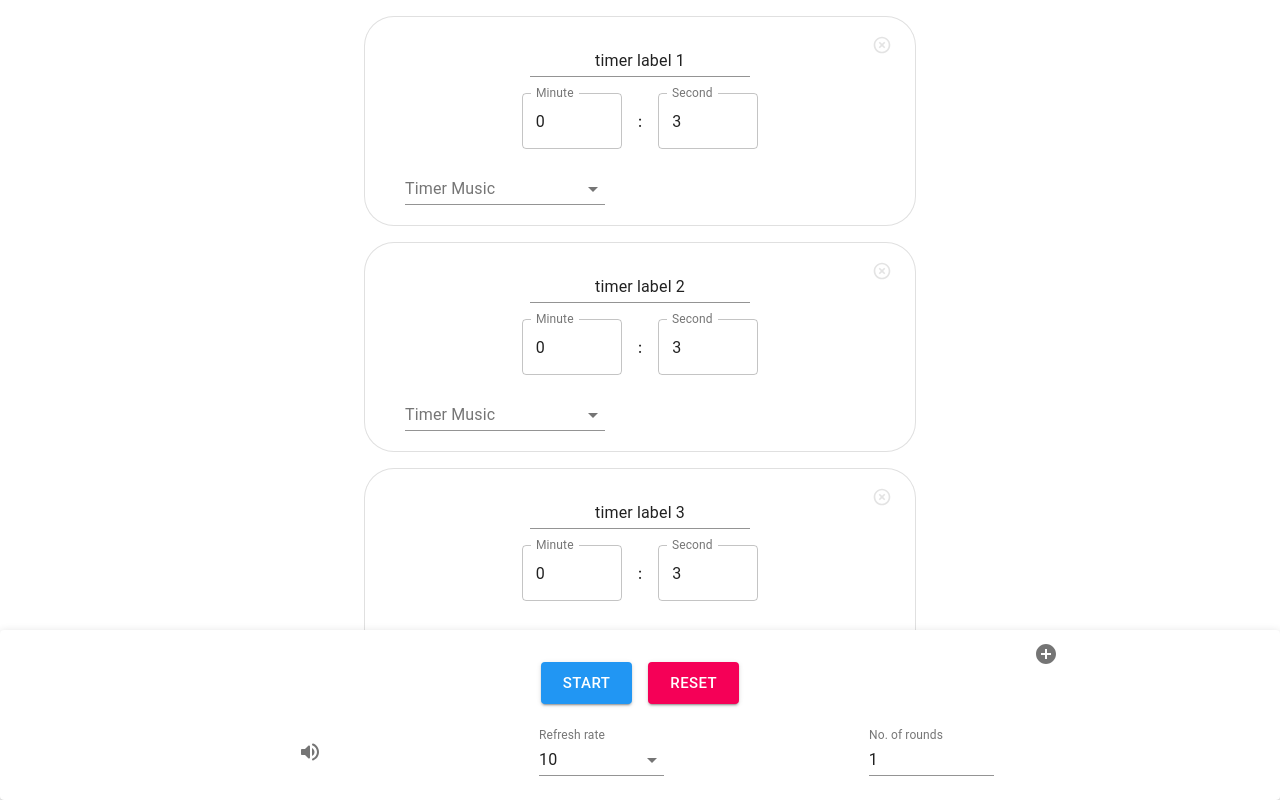
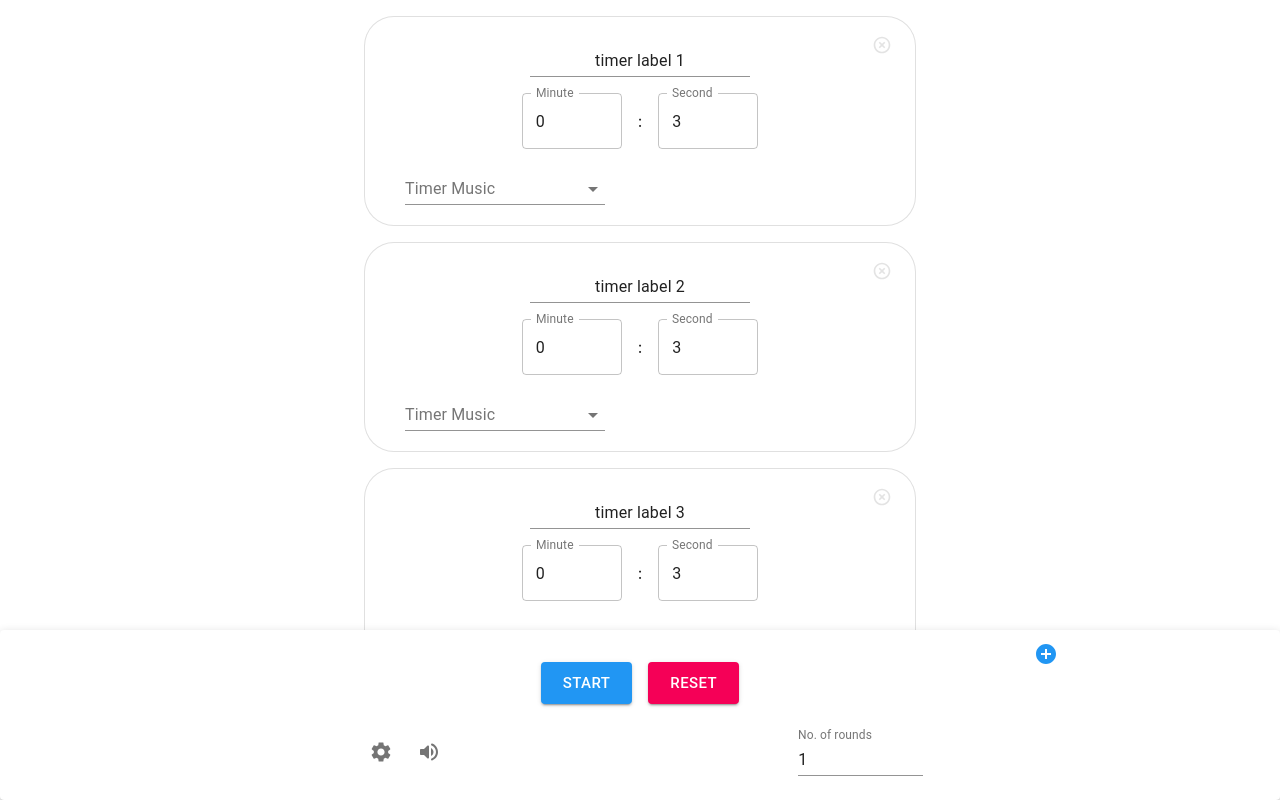
Before and after one commit to hohin728/react-redux-training-timer, a React (Create React App) app: page / in a window 1280 px wide. Built offline with nearby package versions, Linux system fonts and the light colour scheme.

Commit message:
Add settings modal

```diff
--- a/src/components/ControlPanel.jsx
+++ b/src/components/ControlPanel.jsx
@@ -2,8 +2,6 @@ import React, { useEffect } from "react"
 import { useSelector, useDispatch } from "react-redux"
 import {
 	timerStatusUpdated,
-	selectTimerDelay,
-	timerDelayUpdated,
 	selectActiveTimerId,
 	timerSetNextTimer,
 	selectTimerStatus,
@@ -24,8 +22,6 @@ import {
 	Box,
 	Container,
 	Paper,
-	InputLabel,
-	MenuItem,
 	FormControl,
 	makeStyles,
 	TextField,
@@ -33,7 +29,8 @@ import {
 import VolumeOffRoundedIcon from "@material-ui/icons/VolumeOffRounded"
 import VolumeUpRoundedIcon from "@material-ui/icons/VolumeUpRounded"
 import AddCircleSharpIcon from "@material-ui/icons/AddCircleSharp"
-import { Select } from "@material-ui/core"
+import SettingsIcon from "@material-ui/icons/Settings"
+
 import { createTimer } from "../services/timerService"
 
 const useStyles = makeStyles((theme) => ({
@@ -61,11 +58,10 @@ const useStyles = makeStyles((theme) => ({
 	},
 }))
 
-const ControlPanel = ({ setHeightOfControlPanel }) => {
+const ControlPanel = ({ setHeightOfControlPanel, handleModalStatus }) => {
 	const classes = useStyles()
 	const dispatch = useDispatch()
 
-	const delay = useSelector(selectTimerDelay)
 	const timerStatus = useSelector(selectTimerStatus)
 	const activeTimerId = useSelector(selectActiveTimerId)
 	const loopTotal = useSelector(selectTimerLoopTotalCount)
@@ -87,9 +83,6 @@ const ControlPanel = ({ setHeightOfControlPanel }) => {
 		)
 		dispatch(timerSetShowCountdown({ showCountdown: true }))
 	}
-
-	const handleDelayChange = (e) =>
-		dispatch(timerDelayUpdated({ delay: e.target.value }))
 
 	const handleReset = () => {
 		dispatch(timerSetShowCountdown({ showCountdown: false }))
@@ -119,6 +112,7 @@ const ControlPanel = ({ setHeightOfControlPanel }) => {
 					onClick={handleAddTimer}
 					disabled={showCountdown}
 					className={classes.addButton}
+					color="primary"
 				>
 					<AddCircleSharpIcon />
 				</IconButton>
@@ -151,22 +145,15 @@ const ControlPanel = ({ setHeightOfControlPanel }) => {
 					justifyContent="space-around"
 					className={classes.toolbar}
 				>
-					<IconButton onClick={handleToggleMusicMuted}>
-						{isMuted ? <VolumeOffRoundedIcon /> : <VolumeUpRoundedIcon />}
-					</IconButton>
+					<Box display="flex" justifyContent="space-between">
+						<IconButton onClick={(e) => handleModalStatus(e, true)}>
+							<SettingsIcon />
+						</IconButton>
 
-					<FormControl className={classes.formControl}>
-						<InputLabel>Refresh rate</InputLabel>
-						<Select
-							id="updateFreq"
-							value={delay}
-							onChange={(e) => handleDelayChange(e)}
-						>
-							<MenuItem value={10}>10</MenuItem>
-							<MenuItem value={100}>100</MenuItem>
-							<MenuItem value={1000}>1000</MenuItem>
-						</Select>
-					</FormControl>
+						<IconButton onClick={handleToggleMusicMuted}>
+							{isMuted ? <VolumeOffRoundedIcon /> : <VolumeUpRoundedIcon />}
+						</IconButton>
+					</Box>
 
 					<FormControl className={classes.formControl}>
 						<TextField
--- /dev/null
+++ b/src/components/Settings.jsx
@@ -0,0 +1,72 @@
+import React from "react"
+import { useSelector, useDispatch } from "react-redux"
+
+import {
+	selectTimerDelay,
+	timerDelayUpdated,
+} from "../features/timers/timersSlice"
+
+import {
+	Box,
+	Dialog,
+	DialogTitle,
+	DialogContent,
+	FormControl,
+	InputLabel,
+	Select,
+	MenuItem,
+	makeStyles,
+	Typography,
+} from "@material-ui/core"
+import SettingsIcon from "@material-ui/icons/Settings"
+
+const useStyles = makeStyles({
+	formControl: {
+		width: 125,
+	},
+})
+
+const Settings = ({ open, handleOpen }) => {
+	const dispatch = useDispatch()
+	const classes = useStyles()
+
+	const delay = useSelector(selectTimerDelay)
+
+	const handleDelayChange = (e) =>
+		dispatch(timerDelayUpdated({ delay: e.target.value }))
+
+	return (
+		<Dialog
+			onClose={(e) => handleOpen(e, false)}
+			aria-labelledby="settings-dialog-title"
+			open={open}
+			maxWidth="sm"
+			fullWidth={true}
+		>
+			<DialogTitle id="settings-dialog-title">
+				<Box display="flex" alignItems="center">
+					<SettingsIcon />
+					<Typography component="span" style={{ marginLeft: 10 }}>
+						Settings
+					</Typography>
+				</Box>
+			</DialogTitle>
+			<DialogContent style={{ paddingBottom: 16 }}>
+				<FormControl className={classes.formControl}>
+					<InputLabel>Refresh rate</InputLabel>
+					<Select
+						id="updateFreq"
+						value={delay}
+						onChange={(e) => handleDelayChange(e)}
+					>
+						<MenuItem value={10}>10</MenuItem>
+						<MenuItem value={100}>100</MenuItem>
+						<MenuItem value={1000}>1000</MenuItem>
+					</Select>
+				</FormControl>
+			</DialogContent>
+		</Dialog>
+	)
+}
+
+export default Settings
--- a/src/components/TimerApp.jsx
+++ b/src/components/TimerApp.jsx
@@ -1,6 +1,7 @@
 import React, { useEffect, useState } from "react"
 import TimerMain from "../features/timers/TimerMain"
 import ControlPanel from "./ControlPanel"
+import Settings from "./Settings"
 import { Box, makeStyles } from "@material-ui/core"
 
 const useStyles = makeStyles({
@@ -35,11 +36,18 @@ const TimerApp = () => {
 	const classes = useStyles()
 	const [heightOfControlPanel, setHeightOfControlPanel] = useState(0)
 	const [heightOfMainSection, setHeightOfMainSection] = useState(0)
+	const [modalIsOpen, openModal] = useState(false)
 
 	const setHeight = () => {
 		const heightOfMainSection = window.innerHeight - heightOfControlPanel
 		// console.log("set height is called", window.innerHeight, heightOfMainSection)
 		setHeightOfMainSection(heightOfMainSection)
+	}
+
+	const handleModalStatus = (e, open) => {
+		if (typeof open === "boolean") {
+			openModal(open)
+		}
 	}
 
 	useEffect(() => {
@@ -62,8 +70,13 @@ const TimerApp = () => {
 			</Box>
 
 			<Box className={classes.appBar}>
-				<ControlPanel setHeightOfControlPanel={setHeightOfControlPanel} />
+				<ControlPanel
+					setHeightOfControlPanel={setHeightOfControlPanel}
+					handleModalStatus={handleModalStatus}
+				/>
 			</Box>
+
+			<Settings open={modalIsOpen} handleOpen={handleModalStatus} />
 		</Box>
 	)
 }
```
